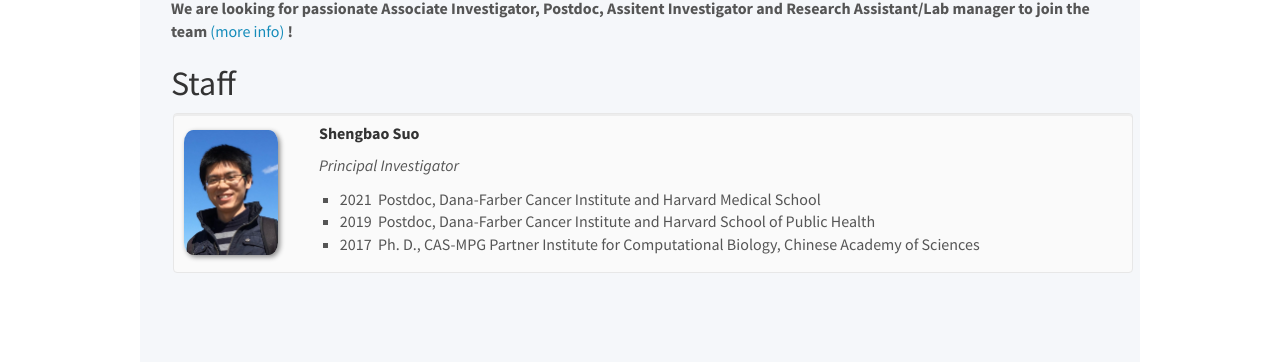
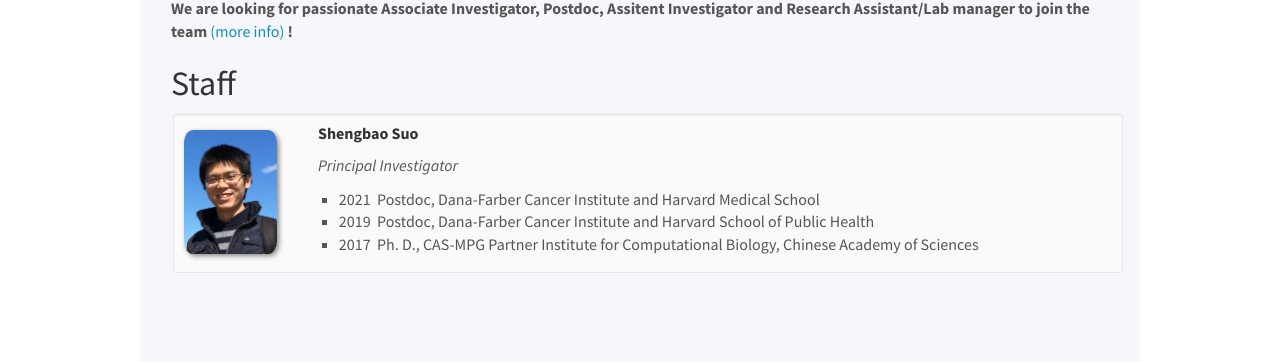
Before and after one commit to suoshengbao/suoshengbao.github.io, a Jekyll site: the page built from _pages/team.md, in a window 1280 px wide. Shown: the part 151-513 px from the top of the page. Built offline with Jekyll 4.4.1, drawn with Linux system fonts in a browser that asks for light colours; nearby versions of some CDN libraries.

Commit message:
Update team.md

```diff
--- a/_pages/team.md
+++ b/_pages/team.md
@@ -13,8 +13,8 @@
 <!-- Jump to [staff](#staff), [master and bachelor students](#master-and-bachelor-students), [alumni](#alumni), [administrative support](#administrative-support), [lab visitors](#lab-visitors). -->
 
 ## Staff
-<div style="padding-left: 2px; position: relative; height: 10px; bottom: 0; right: 0;  left: 0; ">
-<div class="well"  style="height: 160px; width: 960px">
+<div style="padding-left: 2px; position: relative; height: 10px; right: 0;  left: 0; ">
+<div class="well"  style="height: 160px; width: 950px">
 <img src="/images/teampic/ShengbaoSuo.jpg" width="10%" style="float: left;"/>
 <h5><strong>&nbsp;&nbsp;&nbsp;&nbsp;&nbsp;&nbsp;Shengbao Suo<strong></h5>
 <p>&nbsp;&nbsp;&nbsp;&nbsp;&nbsp;&nbsp;<i>Principal Investigator</i></p>
```
